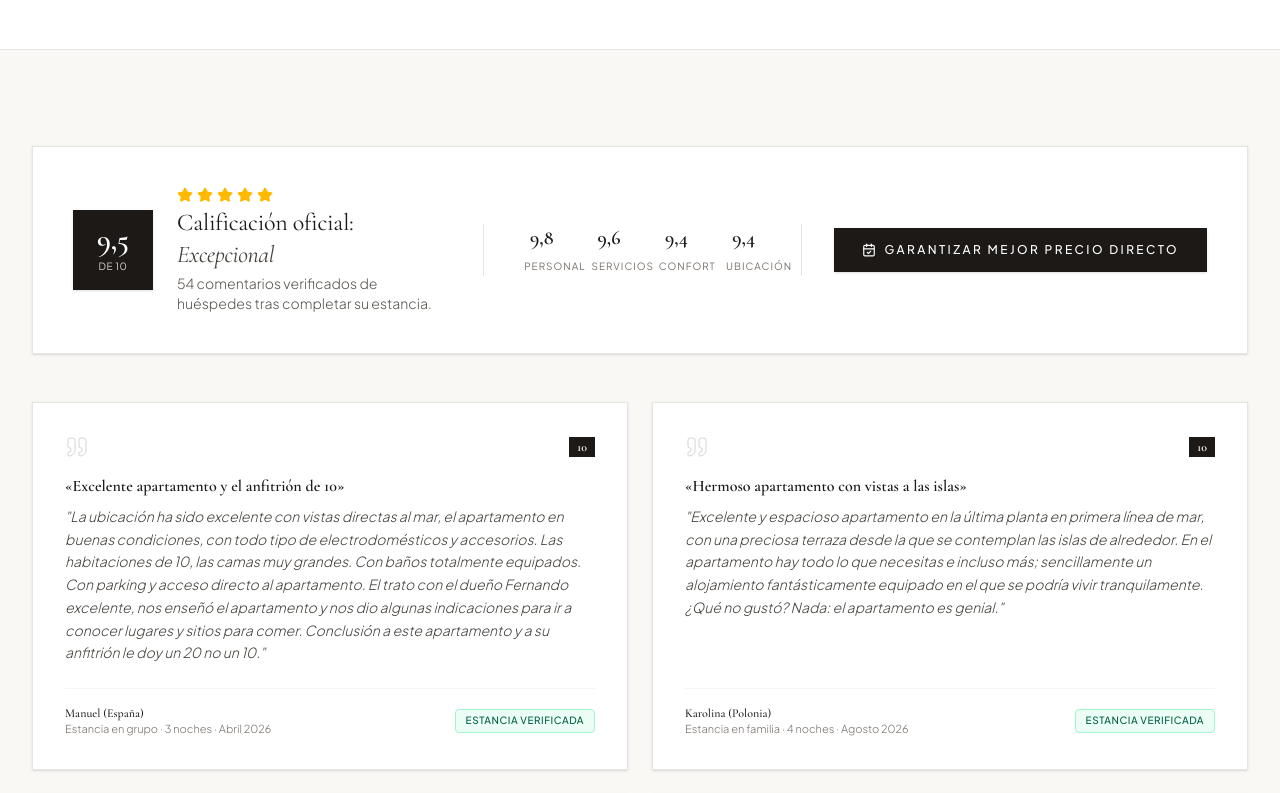
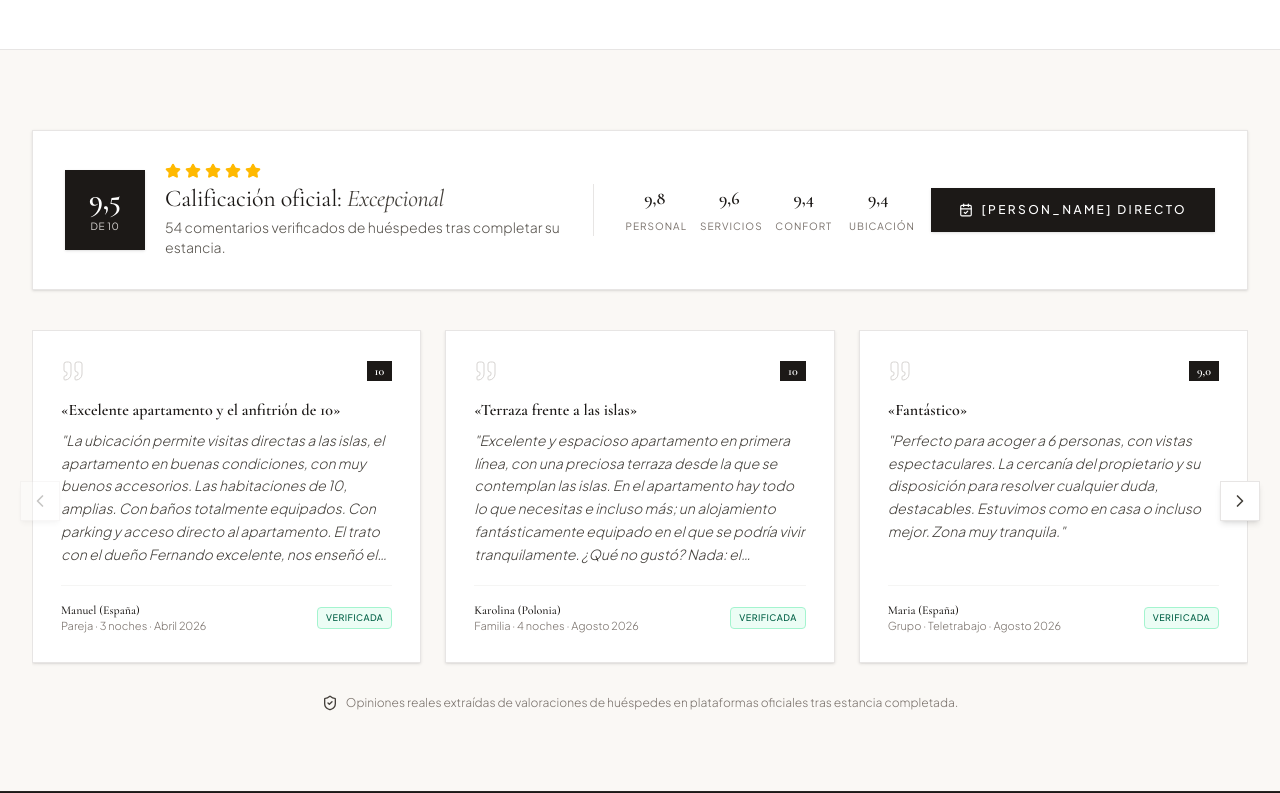
Before and after one commit to fmartinez31416/illas-atlanticas-web, a React (Vite) app: page / in a window 1280 px wide. Shown: the part 4880-5673 px from the top of the page. Built offline with nearby package versions, Linux system fonts and the light colour scheme.

Commit message:
feat: actualizar sección de opiniones y estadísticas reales de Booking.com

```diff
--- a/src/components/ReviewsAndPress.tsx
+++ b/src/components/ReviewsAndPress.tsx
@@ -1,132 +1,110 @@
-import { Star, ShieldCheck, CalendarCheck, Quote } from 'lucide-react';
-
-interface Review {
-  name: string;
-  country: string;
-  score: string;
-  title: string;
-  date: string;
-  details: string;
-  comment: string;
-}
-
-const REVIEWS: Review[] = [
-  {
-    name: 'Manuel',
-    country: 'España',
-    score: '10',
-    title: 'Excelente apartamento y el anfitrión de 10',
-    date: 'Abril 2026',
-    details: 'Estancia en grupo · 3 noches',
-    comment:
-      'La ubicación ha sido excelente con vistas directas al mar, el apartamento en buenas condiciones, con todo tipo de electrodomésticos y accesorios. Las habitaciones de 10, las camas muy grandes. Con baños totalmente equipados. Con parking y acceso directo al apartamento. El trato con el dueño Fernando excelente, nos enseñó el apartamento y nos dio algunas indicaciones para ir a conocer lugares y sitios para comer. Conclusión a este apartamento y a su anfitrión le doy un 20 no un 10.'
-  },
-  {
-    name: 'Karolina',
-    country: 'Polonia',
-    score: '10',
-    title: 'Hermoso apartamento con vistas a las islas',
-    date: 'Agosto 2026',
-    details: 'Estancia en familia · 4 noches',
-    comment:
-      'Excelente y espacioso apartamento en la última planta en primera línea de mar, con una preciosa terraza desde la que se contemplan las islas de alrededor. En el apartamento hay todo lo que necesitas e incluso más; sencillamente un alojamiento fantásticamente equipado en el que se podría vivir tranquilamente. ¿Qué no gustó? Nada: el apartamento es genial.'
-  },
-  {
-    name: 'Maria',
-    country: 'España',
-    score: '9,0',
-    title: 'Fantástico',
-    date: 'Agosto 2026',
-    details: 'Estancia de 7 noches · Teletrabajo',
-    comment:
-      'Espacio muy grande y cómodo para acoger a 6 personas, poder teletrabajar con vistas al mar y visitar playas espectaculares en una zona poco explotada. Todo lo necesario para la cocina y más. Ropa de cama, toallas, jabón, etc. La cercanía del propietario y su disposición para resolver cualquier duda que tuviéramos. Estuvimos como en casa o incluso mejor. Supermercado debajo de casa perfecto si necesitas cualquier cosa. La tranquilidad.'
-  },
-  {
-    name: 'Raul',
-    country: 'España',
-    score: '10',
-    title: 'Excepcional',
-    date: 'Julio 2026',
-    details: 'Estancia vacacional',
-    comment:
-      'Instalaciones y vistas de lujo. Fernando muy agradable y cercano. Volveré sin duda.'
-  }
-];
+import { useRef, useState, useEffect, useCallback } from 'react';
+import { Star, ShieldCheck, CalendarCheck, Quote, ChevronLeft, ChevronRight } from 'lucide-react';
+import { REVIEWS, REVIEW_STATS } from '../data/reviews';
 
 export function ReviewsAndPress() {
+  const trackRef = useRef<HTMLDivElement>(null);
+  const [canPrev, setCanPrev] = useState(false);
+  const [canNext, setCanNext] = useState(true);
+
   const scrollToBooking = () => {
-    const bookingSection = document.getElementById('reservas');
-    if (bookingSection) {
-      bookingSection.scrollIntoView({ behavior: 'smooth' });
-    }
+    document.getElementById('reservas')?.scrollIntoView({ behavior: 'smooth' });
   };
 
+  const scrollByCard = useCallback((dir: 1 | -1) => {
+    const track = trackRef.current;
+    if (!track) return;
+    const card = track.querySelector<HTMLElement>('[data-review-card]');
+    const step = card ? card.offsetWidth + 24 : 360;
+    track.scrollBy({ left: dir * step, behavior: 'smooth' });
+  }, []);
+
+  const updateArrows = useCallback(() => {
+    const track = trackRef.current;
+    if (!track) return;
+    setCanPrev(track.scrollLeft > 8);
+    setCanNext(track.scrollLeft < track.scrollWidth - track.clientWidth - 8);
+  }, []);
+
+  useEffect(() => {
+    const track = trackRef.current;
+    if (!track) return;
+    track.addEventListener('scroll', updateArrows, { passive: true });
+    window.addEventListener('resize', updateArrows);
+    updateArrows();
+    return () => {
+      track.removeEventListener('scroll', updateArrows);
+      window.removeEventListener('resize', updateArrows);
+    };
+  }, [updateArrows]);
+
   return (
-    <section id="opiniones" className="py-24 bg-[#FAF8F5] border-t border-stone-200">
+    <section id="opiniones" className="py-16 sm:py-20 bg-[#FAF8F5] border-t border-stone-200">
       <div className="max-w-7xl mx-auto px-4 sm:px-6 lg:px-8">
 
-        {/* Cabecera de Autoridad Oficial */}
-        <div className="bg-white border border-stone-200 p-8 sm:p-10 shadow-sm mb-12 flex flex-col lg:flex-row items-center justify-between gap-8">
+        {/* Barra de autoridad oficial: puntuación + desglose + CTA en una sola tarjeta */}
+        <div className="bg-white border border-stone-200 p-6 sm:p-8 shadow-sm mb-10 flex flex-col lg:flex-row items-center justify-between gap-6">
 
-          <div className="flex items-center gap-5 sm:gap-6 text-center sm:text-left">
+          <div className="flex items-center gap-5 text-center sm:text-left">
             <div className="w-20 h-20 bg-stone-900 text-white flex flex-col items-center justify-center shrink-0 shadow-sm">
-              <span className="text-3xl font-serif font-bold leading-none">9,5</span>
+              <span className="text-3xl font-serif font-bold leading-none">{REVIEW_STATS.score}</span>
               <span className="text-[10px] uppercase tracking-wider text-stone-300 mt-1">de 10</span>
             </div>
-
             <div>
               <div className="flex items-center justify-center sm:justify-start gap-1 text-amber-500 mb-1">
                 {[...Array(5)].map((_, i) => (
                   <Star key={i} className="w-4 h-4 fill-amber-400 text-amber-400" />
                 ))}
               </div>
-              <h3 className="text-2xl font-serif text-stone-900 font-normal">
+              <h3 className="text-xl sm:text-2xl font-serif text-stone-900 font-normal">
                 Calificación oficial: <span className="italic font-serif text-stone-700">Excepcional</span>
               </h3>
               <p className="text-xs sm:text-sm text-stone-600 font-light mt-0.5">
-                54 comentarios verificados de huéspedes tras completar su estancia.
+                {REVIEW_STATS.total} comentarios verificados de huéspedes tras completar su estancia.
               </p>
             </div>
           </div>
 
-          {/* Desglose oficial de notas */}
-          <div className="grid grid-cols-2 sm:grid-cols-4 gap-4 w-full lg:w-auto text-center border-y lg:border-y-0 lg:border-x border-stone-200 py-5 lg:py-0 lg:px-8">
-            <div className="px-2">
-              <span className="block text-xl font-serif font-semibold text-stone-900">9,8</span>
+          <div className="grid grid-cols-4 gap-4 text-center lg:border-l border-stone-200 lg:pl-8 w-full lg:w-auto">
+            <div>
+              <span className="block text-lg font-serif font-semibold text-stone-900">{REVIEW_STATS.personal}</span>
               <span className="text-[10px] uppercase tracking-widest text-stone-500">Personal</span>
             </div>
-            <div className="px-2">
-              <span className="block text-xl font-serif font-semibold text-stone-900">9,6</span>
+            <div>
+              <span className="block text-lg font-serif font-semibold text-stone-900">{REVIEW_STATS.servicios}</span>
               <span className="text-[10px] uppercase tracking-widest text-stone-500">Servicios</span>
             </div>
-            <div className="px-2">
-              <span className="block text-xl font-serif font-semibold text-stone-900">9,4</span>
+            <div>
+              <span className="block text-lg font-serif font-semibold text-stone-900">{REVIEW_STATS.confort}</span>
               <span className="text-[10px] uppercase tracking-widest text-stone-500">Confort</span>
             </div>
-            <div className="px-2">
-              <span className="block text-xl font-serif font-semibold text-stone-900">9,4</span>
+            <div>
+              <span className="block text-lg font-serif font-semibold text-stone-900">{REVIEW_STATS.ubicacion}</span>
               <span className="text-[10px] uppercase tracking-widest text-stone-500">Ubicación</span>
             </div>
           </div>
 
-          {/* Cierre Directo */}
-          <div className="shrink-0 w-full lg:w-auto">
           <button
             onClick={scrollToBooking}
-              className="inline-flex items-center justify-center gap-2 w-full lg:w-auto px-7 py-3.5 bg-stone-900 hover:bg-stone-800 text-white text-xs uppercase tracking-[0.2em] font-medium transition-all shadow-sm"
+            className="hidden lg:inline-flex items-center justify-center gap-2 px-7 py-3.5 bg-stone-900 hover:bg-stone-800 text-white text-xs uppercase tracking-[0.2em] font-medium transition-all shadow-sm shrink-0"
           >
             <CalendarCheck className="w-3.5 h-3.5" />
-              <span>Garantizar Mejor Precio Directo</span>
+            <span>[PERSON_NAME] Directo</span>
           </button>
         </div>
-        </div>
 
-        {/* Cuadrícula 2x2 con Reseñas Textuales */}
-        <div className="grid grid-cols-1 md:grid-cols-2 gap-6">
+        {/* Carrusel de opiniones: swipe en móvil, 3 tarjetas en escritorio */}
+        <div className="relative">
+          <div
+            ref={trackRef}
+            className="flex gap-6 overflow-x-auto scroll-smooth snap-x snap-mandatory pb-2"
+            style={{ scrollbarWidth: 'none', msOverflowStyle: 'none' }}
+          >
             {REVIEWS.map((rev) => (
-            <div
-              key={rev.name}
-              className="bg-white border border-stone-200 p-7 sm:p-8 flex flex-col justify-between shadow-sm relative group hover:border-stone-400 transition-all duration-300"
+              <article
+                key={rev.name + rev.date}
+                data-review-card
+                className="snap-start shrink-0 w-[85%] sm:w-[45%] lg:w-[calc((100%-48px)/3)] bg-white border border-stone-200 p-7 flex flex-col justify-between shadow-sm relative hover:border-stone-400 transition-colors duration-300"
               >
                 <div>
                   <div className="flex items-center justify-between mb-4">
@@ -135,16 +113,13 @@ export function ReviewsAndPress() {
                       {rev.score}
                     </span>
                   </div>
-
                   <h4 className="text-base font-serif font-semibold text-stone-900 mb-2 leading-snug">
                     «{rev.title}»
                   </h4>
-
-                <p className="text-stone-700 text-xs sm:text-sm font-light leading-relaxed mb-6 italic">
+                  <p className="text-stone-700 text-xs sm:text-sm font-light leading-relaxed mb-5 italic line-clamp-6">
                     "{rev.comment}"
                   </p>
                 </div>
-
                 <div className="pt-4 border-t border-stone-100 flex items-center justify-between text-xs">
                   <div>
                     <span className="font-serif font-medium text-stone-900 block">
@@ -154,18 +129,40 @@ export function ReviewsAndPress() {
                       {rev.details} · {rev.date}
                     </span>
                   </div>
-                <span className="text-[10px] uppercase tracking-wider text-emerald-800 bg-emerald-50 px-2.5 py-1 rounded font-medium border border-emerald-200 shrink-0">
-                  Estancia Verificada
+                  <span className="text-[9px] uppercase tracking-wider text-emerald-800 bg-emerald-50 px-2 py-1 rounded font-medium border border-emerald-200 shrink-0">
+                    Verificada
                   </span>
                 </div>
-            </div>
+              </article>
             ))}
           </div>
 
+          {/* Flechas de navegación (escritorio) */}
+          <button
+            onClick={() => scrollByCard(-1)}
+            disabled={!canPrev}
+            aria-label="Opinión anterior"
+            className="hidden md:flex absolute top-1/2 -left-3 -translate-y-1/2 w-10 h-10 items-center justify-center bg-white border border-stone-200 text-stone-700 hover:text-stone-950 shadow-md transition-all disabled:opacity-30 disabled:cursor-not-allowed"
+          >
+            <ChevronLeft className="w-5 h-5" />
+          </button>
+          <button
+            onClick={() => scrollByCard(1)}
+            disabled={!canNext}
+            aria-label="Opinión siguiente"
+            className="hidden md:flex absolute top-1/2 -right-3 -translate-y-1/2 w-10 h-10 items-center justify-center bg-white border border-stone-200 text-stone-700 hover:text-stone-950 shadow-md transition-all disabled:opacity-30 disabled:cursor-not-allowed"
+          >
+            <ChevronRight className="w-5 h-5" />
+          </button>
+        </div>
+
         {/* Garantía al pie */}
-        <div className="mt-10 flex items-center justify-center gap-2 text-xs text-stone-500 font-light">
+        <div className="mt-6 flex flex-col sm:flex-row items-center justify-center gap-2 text-xs text-stone-500 font-light">
+          <span className="flex items-center gap-2">
             <ShieldCheck className="w-4 h-4 text-stone-700" />
             <span>Opiniones reales extraídas de valoraciones de huéspedes en plataformas oficiales tras estancia completada.</span>
+          </span>
+          <span className="lg:hidden text-[11px] text-stone-400">· Desliza para ver más →</span>
         </div>
 
       </div>
--- /dev/null
+++ b/src/data/reviews.ts
@@ -0,0 +1,84 @@
+// Datos de opiniones — actualizados manualmente desde Booking.com
+// Última actualización: 2026-09-15 (fuente: ficha Booking.com del propietario)
+
+export const REVIEW_STATS = {
+  score: '9,5',
+  total: 54,
+  personal: '9,8',
+  servicios: '9,6',
+  confort: '9,4',
+  ubicacion: '9,4',
+};
+
+export interface Review {
+  name: string;
+  country: string;
+  score: string;
+  title: string;
+  date: string;
+  details: string;
+  comment: string;
+}
+
+export const REVIEWS: Review[] = [
+  {
+    name: 'Manuel',
+    country: 'España',
+    score: '10',
+    title: 'Excelente apartamento y el anfitrión de 10',
+    date: 'Abril 2026',
+    details: 'Pareja · 3 noches',
+    comment:
+      'La ubicación permite visitas directas a las islas, el apartamento en buenas condiciones, con muy buenos accesorios. Las habitaciones de 10, amplias. Con baños totalmente equipados. Con parking y acceso directo al apartamento. El trato con el dueño Fernando excelente, nos enseñó el apartamento y nos dio indicaciones para conocer lugares y sitios para comer. A este apartamento y a su anfitrión les doy un 20, no un 10.'
+  },
+  {
+    name: 'Karolina',
+    country: 'Polonia',
+    score: '10',
+    title: 'Terraza frente a las islas',
+    date: 'Agosto 2026',
+    details: 'Familia · 4 noches',
+    comment:
+      'Excelente y espacioso apartamento en primera línea, con una preciosa terraza desde la que se contemplan las islas. En el apartamento hay todo lo que necesitas e incluso más; un alojamiento fantásticamente equipado en el que se podría vivir tranquilamente. ¿Qué no gustó? Nada: el apartamento es genial.'
+  },
+  {
+    name: 'Maria',
+    country: 'España',
+    score: '9,0',
+    title: 'Fantástico',
+    date: 'Agosto 2026',
+    details: 'Grupo · Teletrabajo',
+    comment:
+      'Perfecto para acoger a 6 personas, con vistas espectaculares. La cercanía del propietario y su disposición para resolver cualquier duda, destacables. Estuvimos como en casa o incluso mejor. Zona muy tranquila.'
+  },
+  {
+    name: 'Raul',
+    country: 'España',
+    score: '10',
+    title: 'Excepcional',
+    date: 'Julio 2026',
+    details: 'Estancia vacacional',
+    comment:
+      'Instalaciones y vistas de lujo. Terraza inmejorable al atardecer. Volveré sin duda.'
+  },
+  {
+    name: 'Anne',
+    country: 'Francia',
+    score: '10',
+    title: 'Vue imprenable sur les îles',
+    date: 'Junio 2026',
+    details: 'Pareja · 5 noches',
+    comment:
+      'Magnifique appartement, très bien équipé et propre. La terrasse avec vue sur les îles Atlantiques est exceptionnelle au coucher du soleil. Fernando est un hôte attentionné, de très bons conseils pour visiter la région.'
+  },
+  {
+    name: 'Javier',
+    country: 'España',
+    score: '10',
+    title: 'Repetiremos seguro',
+    date: 'Mayo 2026',
+    details: 'Familia con niños · 4 noches',
+    comment:
+      'Apartamento enorme, luminoso y con todo lo necesario para venir con niños. La plaza de garaje es un puntazo y la playa está a un paseo. El anfitrión nos recomendó rutas por las islas que fueron lo mejor de las vacaciones.'
+  },
+];
```
Lines whose indentation alone changed are shown as unchanged.
